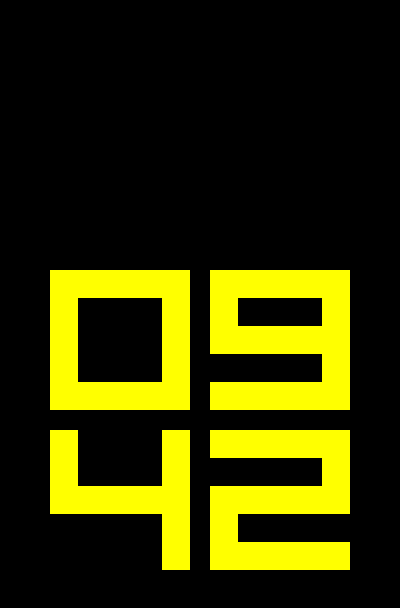
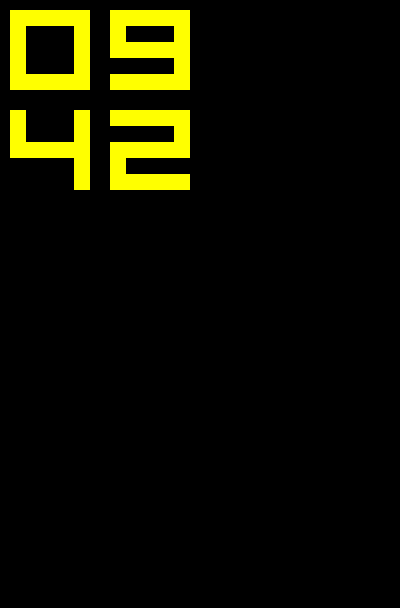
Before and after one commit to SimonPucheu/PixelClock, a browser extension: page popup.html in a window 400 px wide. Drawn offline with Linux system fonts and the light colour scheme.

Commit message:
Initial commit

```diff
--- a/index.html
+++ b/popup.html
@@ -10,8 +10,8 @@
     <title>StarckClock</title>
 </head>
 
-<body style="width: 100%; height: 100%; margin: 0; padding: 0; background-color: #000; text-align: center;">
-    <canvas id="screen" width="300" height="300" style="margin: calc(50vh - 304px / 2) 0;"></canvas>
+<body style="margin: 0; padding: 0; background-color: #000;">
+    <canvas id="screen" width="200" height="200"></canvas>
     <dialog>
         <form method="dialog">
             <table>
--- a/scripts/Screen/Screen.js
+++ b/scripts/Screen/Screen.js
@@ -8,13 +8,13 @@ class Screen {
             },
             "number": {
                 "color": "#ffff00",
-                "size": Math.round(canvas.width / 2 - canvas.width / 30)
+                "size": Math.round(canvas.width / 2 - canvas.width / 20) - 10
             },
             "margin": {
-                "left": 0,
-                "top": 0
+                "left": 10,
+                "top": 10
             },
-            "padding": Math.round(canvas.width / 15)
+            "padding": Math.round(canvas.width / 10)
         };
     }
     drawNumber(x, y, w, h, number = 0, style = starck) {
```
Also changed, not shown: manifest.json (added), 1 other file.
